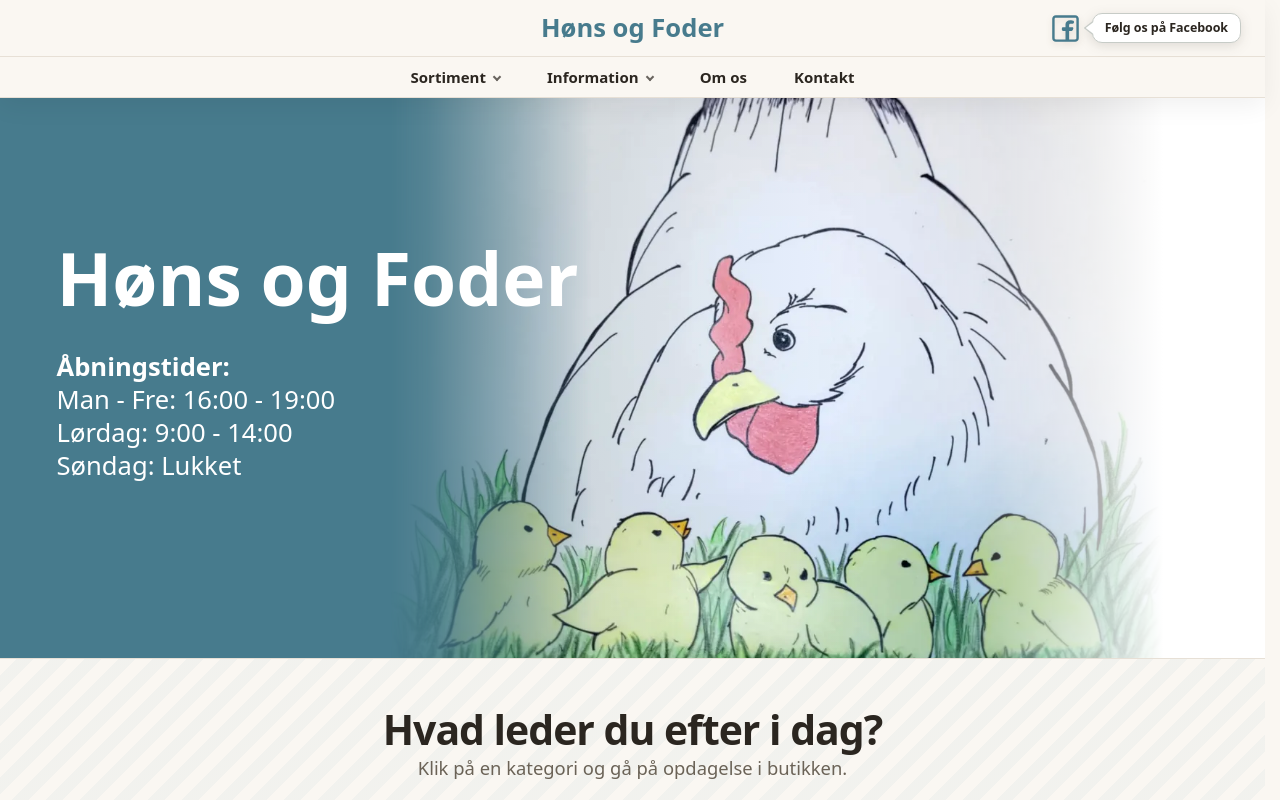
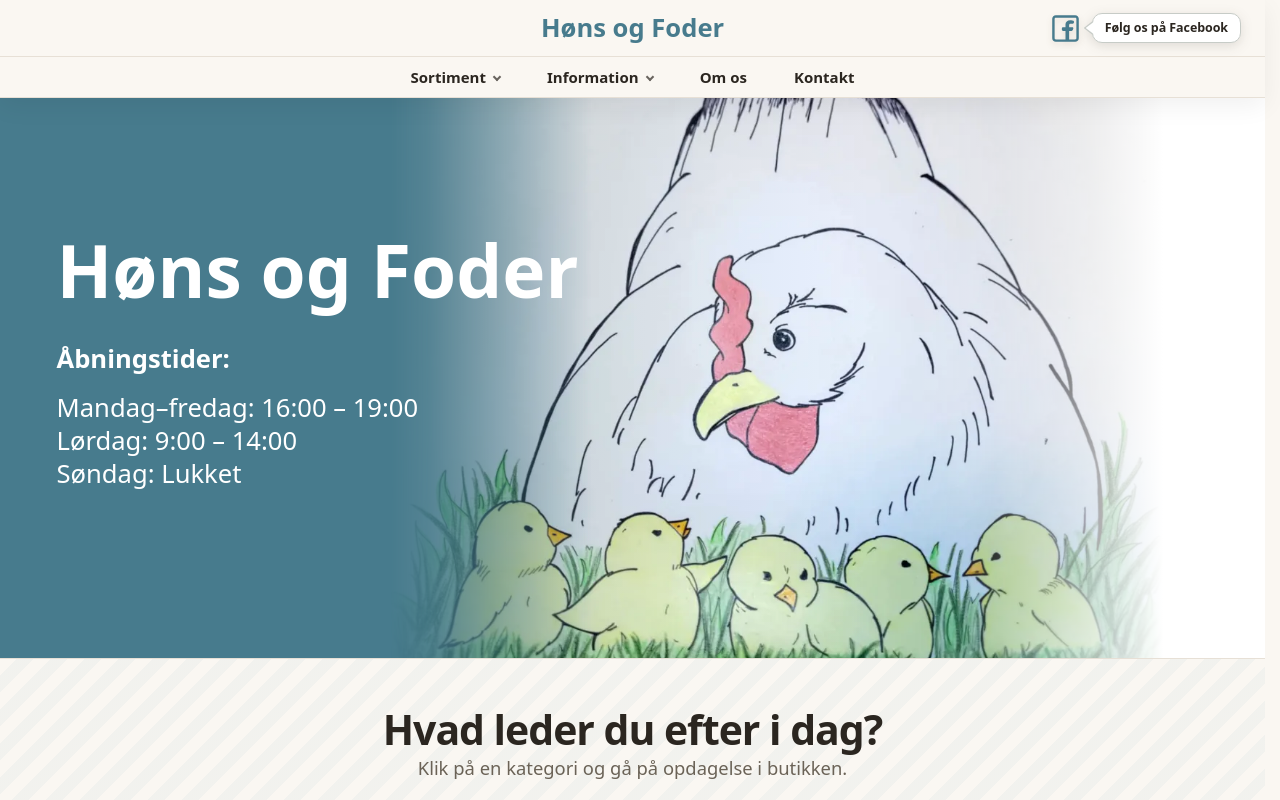
Before and after one commit to Bean-Machinie/Hoens-og-Foder-hjemmeside, a React (Vite) app: page / in a window 1280 px wide. Shown: the top 800 px of the page. Built offline with nearby package versions, Linux system fonts and the light colour scheme.

Commit message:
updated minor changes

```diff
--- a/src/components/layout/Layout.tsx
+++ b/src/components/layout/Layout.tsx
@@ -1,11 +1,10 @@
 import { Outlet } from 'react-router-dom';
 import TopPanel from './TopPanel';
-import Footer from './Footer';
 import styles from './Layout.module.css';
 
 /**
- * App shell shared by every page: top panel, the routed page content,
- * and the footer. Pages render into <Outlet />.
+ * App shell shared by every page: the top panel and the routed page content.
+ * The footer (contact details + opening hours) lives only on the home page.
  */
 function Layout() {
   return (
@@ -14,7 +13,6 @@ function Layout() {
       <main className={styles.main}>
         <Outlet />
       </main>
-      <Footer />
     </div>
   );
 }
--- a/src/components/layout/TopPanel.tsx
+++ b/src/components/layout/TopPanel.tsx
@@ -1,4 +1,4 @@
-import { KeyboardEvent, useEffect, useRef, useState } from 'react';
+import { KeyboardEvent, MouseEvent, useEffect, useRef, useState } from 'react';
 import { Link, useLocation } from 'react-router-dom';
 import { NAV_ITEMS } from '@/config/navigation';
 import { SITE } from '@/config/site';
@@ -26,6 +26,32 @@ function TopPanel() {
     width: 0,
     visible: false,
   });
+
+  const scrollToHash = (hash: string) => {
+    const id = hash.replace('#', '');
+    const target = id ? document.getElementById(id) : null;
+    target?.scrollIntoView({ behavior: 'smooth', block: 'start' });
+  };
+
+  const handleNavLinkClick = (
+    event: MouseEvent<HTMLAnchorElement>,
+    href: string,
+  ) => {
+    if (!href.includes('#')) {
+      return;
+    }
+
+    const [path, hash] = href.split('#');
+    const targetPath = path || '/';
+
+    // Same page: smooth-scroll to the section without touching the URL.
+    if (location.pathname === targetPath) {
+      event.preventDefault();
+      scrollToHash(`#${hash}`);
+    }
+    // Other page: let <Link> navigate to "/#kontakt"; the effect below
+    // scrolls once the home page (and its footer) have mounted.
+  };
 
   const getNavItemHighlight = (label: string): HighlightState | null => {
     const navElement = navRef.current;
@@ -104,7 +130,15 @@ function TopPanel() {
     }
   };
   const isLinkActive = (href: string) => {
-    const [pathname] = href.split('#');
+    const [pathname, hash] = href.split('#');
+
+    if (hash) {
+      return (
+        location.pathname === (pathname || '/') &&
+        location.hash === `#${hash}`
+      );
+    }
+
     return pathname === '/'
       ? location.pathname === '/'
       : location.pathname === pathname;
@@ -188,6 +222,27 @@ function TopPanel() {
     closeNavMenu();
   }, [location.pathname, location.hash]);
 
+  useEffect(() => {
+    if (location.pathname !== '/' || !location.hash) {
+      return;
+    }
+
+    const hash = location.hash;
+    let secondFrame = 0;
+    const firstFrame = window.requestAnimationFrame(() => {
+      secondFrame = window.requestAnimationFrame(() => {
+        const id = hash.replace('#', '');
+        const target = id ? document.getElementById(id) : null;
+        target?.scrollIntoView({ behavior: 'smooth', block: 'start' });
+      });
+    });
+
+    return () => {
+      window.cancelAnimationFrame(firstFrame);
+      window.cancelAnimationFrame(secondFrame);
+    };
+  }, [location.pathname, location.hash]);
+
   useEffect(
     () => () => {
       if (revealHighlightFrame.current !== null) {
@@ -239,6 +294,7 @@ function TopPanel() {
                     className={`${styles.navLink} ${
                       isLinkActive(item.href) ? styles.active : ''
                     }`}
+                    onClick={(event) => handleNavLinkClick(event, item.href)}
                     onPointerEnter={() => handleNavPointerEnter(item.label)}
                     ref={(element) => {
                       triggerRefs.current[item.label] = element;
--- a/src/config/navigation.ts
+++ b/src/config/navigation.ts
@@ -58,5 +58,5 @@ export const NAV_ITEMS: NavItem[] = [
     ],
   },
   { type: 'link', label: 'Om os', href: '/om-os' },
-  { type: 'link', label: 'Kontakt', href: '/kontakt' },
+  { type: 'link', label: 'Kontakt', href: '/#kontakt' },
 ];
--- a/src/config/site.ts
+++ b/src/config/site.ts
@@ -8,10 +8,11 @@ export const SITE = {
   phone: '+45 51 28 58 58',
   email: 'hoensogfoder@gmail.com',
   address: 'Bundsvej 16, 3660 Stenløse',
-  /** Opening hours, one row per group of days. */
+  /** Opening hours, one row per group of days. Single source of truth for
+   *  both the hero and the footer. */
   openingHours: [
-    { days: 'Mandag–fredag', hours: '9–17' },
-    { days: 'Lørdag', hours: '9–13' },
+    { days: 'Mandag–fredag', hours: '16:00 – 19:00' },
+    { days: 'Lørdag', hours: '9:00 – 14:00' },
     { days: 'Søndag', hours: 'Lukket' },
   ],
 } as const;
--- a/src/pages/home/HomePage.tsx
+++ b/src/pages/home/HomePage.tsx
@@ -1,12 +1,13 @@
 import Hero from './sections/Hero';
 import CatalogueSection from './sections/CatalogueSection';
 import AboutSection from './sections/AboutSection';
+import Footer from '@/components/layout/Footer';
 import styles from './HomePage.module.css';
 
 /**
  * Home page. Composes the page from its sections in order:
- * hero → catalogue → store information and directions.
- * Contact details and opening hours now live in the site footer.
+ * hero → catalogue → store information and directions → footer with
+ * contact details and opening hours.
  */
 function HomePage() {
   return (
@@ -14,6 +15,7 @@ function HomePage() {
       <Hero />
       <CatalogueSection />
       <AboutSection />
+      <Footer />
     </div>
   );
 }
--- a/src/pages/home/sections/Hero.module.css
+++ b/src/pages/home/sections/Hero.module.css
@@ -125,8 +125,14 @@
   margin: 0;
 }
 
-.hoursTitle {
+.hours .hoursTitle {
   font-weight: 800;
+  margin-bottom: var(--space-3);
+}
+
+.hoursList {
+  display: flex;
+  flex-direction: column;
 }
 
 @media (max-width: 980px) {
--- a/src/pages/home/sections/Hero.tsx
+++ b/src/pages/home/sections/Hero.tsx
@@ -15,11 +15,14 @@ function Hero() {
 
           <div className={styles.hours}>
             <p className={styles.hoursTitle}>Åbningstider:</p>
-            <p>Man - Fre: 16:00 - 19:00</p>
-            <p>Lørdag: 9:00 - 14:00</p>
-            <p>Søndag: Lukket</p>
+            <div className={styles.hoursList}>
+              {SITE.openingHours.map((row) => (
+                <p key={row.days}>
+                  {row.days}: {row.hours}
+                </p>
+              ))}
+            </div>
           </div>
-
         </div>
       </div>
     </section>
```
